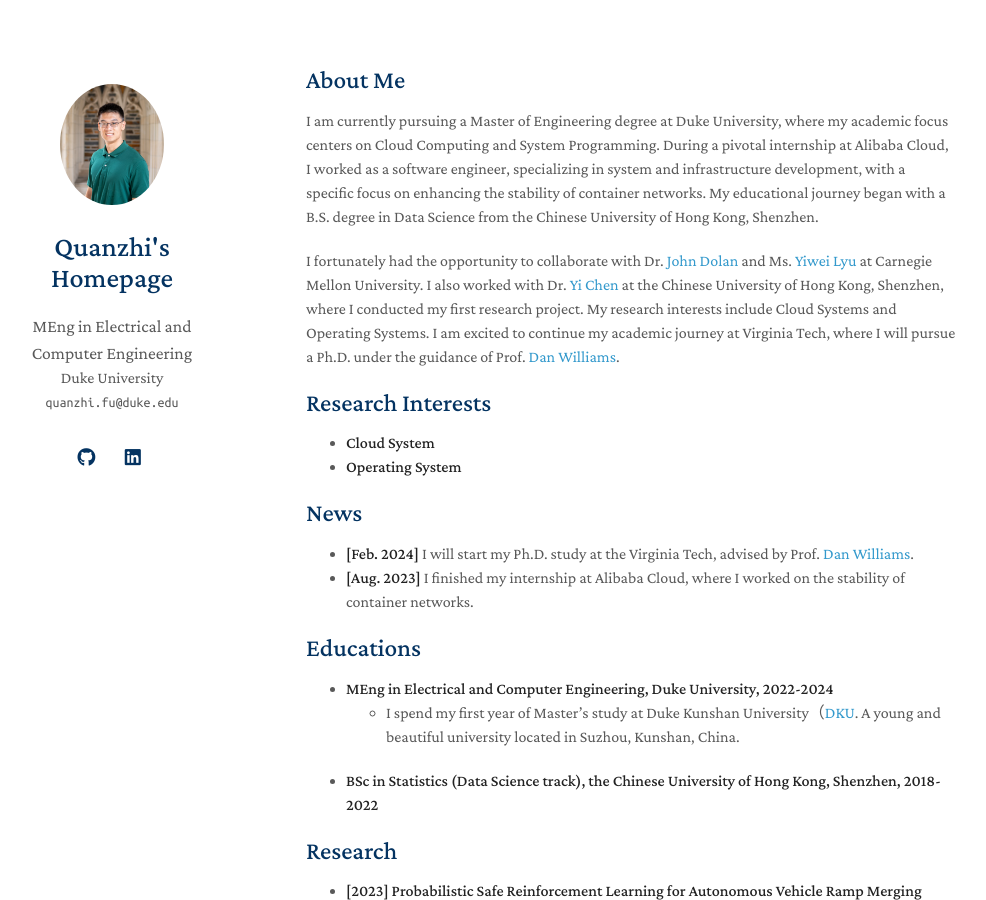
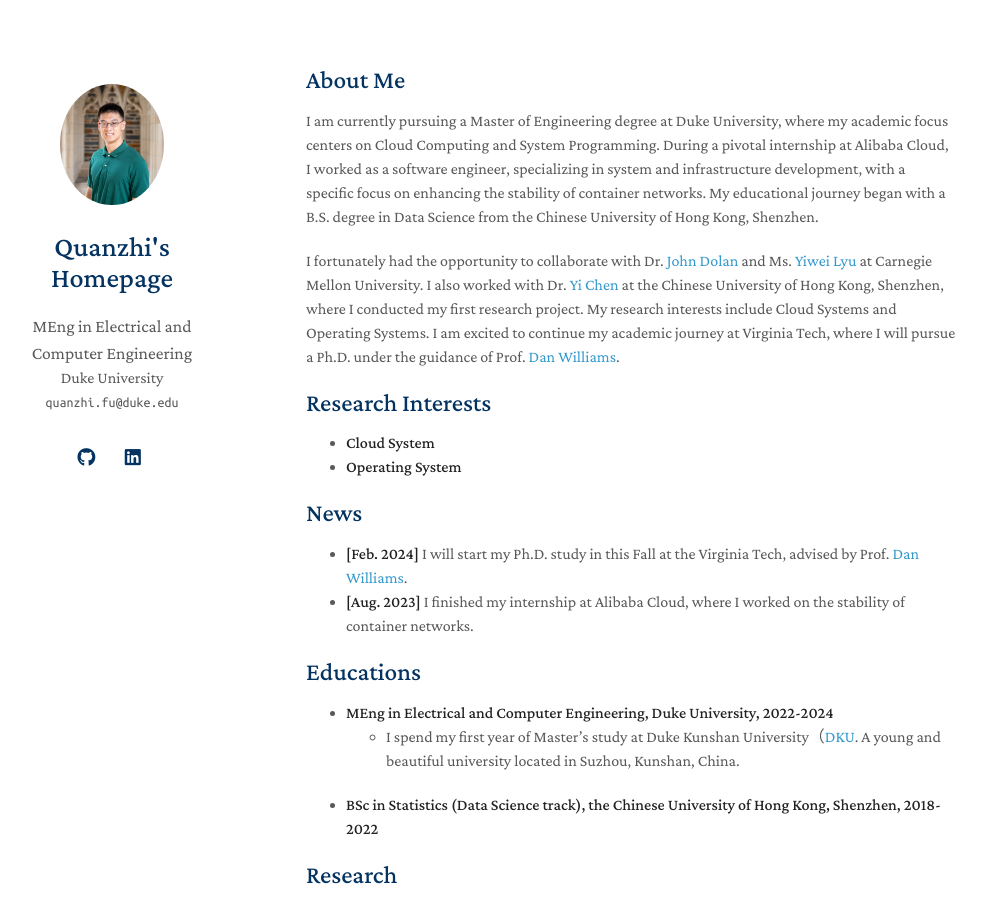
Before and after one commit to fqzz2000/fqzz2000.github.io, a Jekyll site: the page built from index.md, in a window 1280 px wide and 900 px high. Shown: the whole window, without its empty margins (164-1150 px from the left). Built offline with Jekyll 4.4.1, drawn with Linux system fonts in a browser that asks for light colours; nearby versions of some CDN libraries; a style sheet for code colours, icons or effects is not loaded; our own code applies the rules of GitHub Pages for plain Markdown files.

Commit message:
update news

```diff
--- a/index.md
+++ b/index.md
@@ -16,7 +16,7 @@
 
 ## News
 
-- **[Feb. 2024]** I will start my Ph.D. study at the Virginia Tech, advised by Prof. [Dan Williams](https://people.cs.vt.edu/djwillia/).
+- **[Feb. 2024]** I will start my Ph.D. study in this Fall at the Virginia Tech, advised by Prof. [Dan Williams](https://people.cs.vt.edu/djwillia/).
 - **[Aug. 2023]** I finished my internship at Alibaba Cloud, where I worked on the stability of container networks.
 
 ## Educations
```
